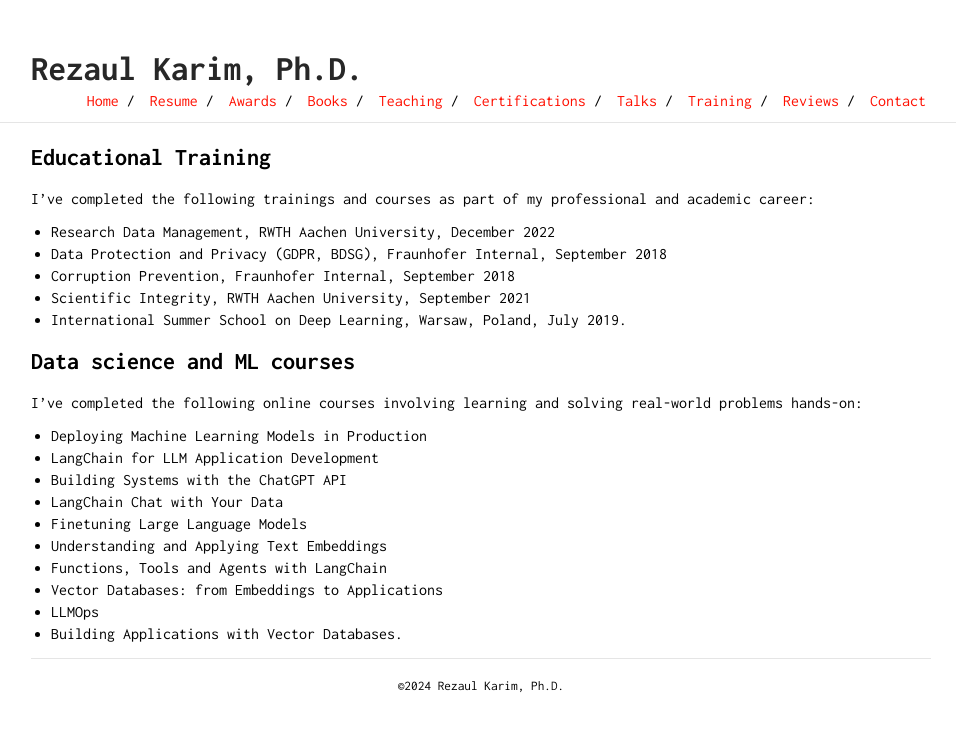
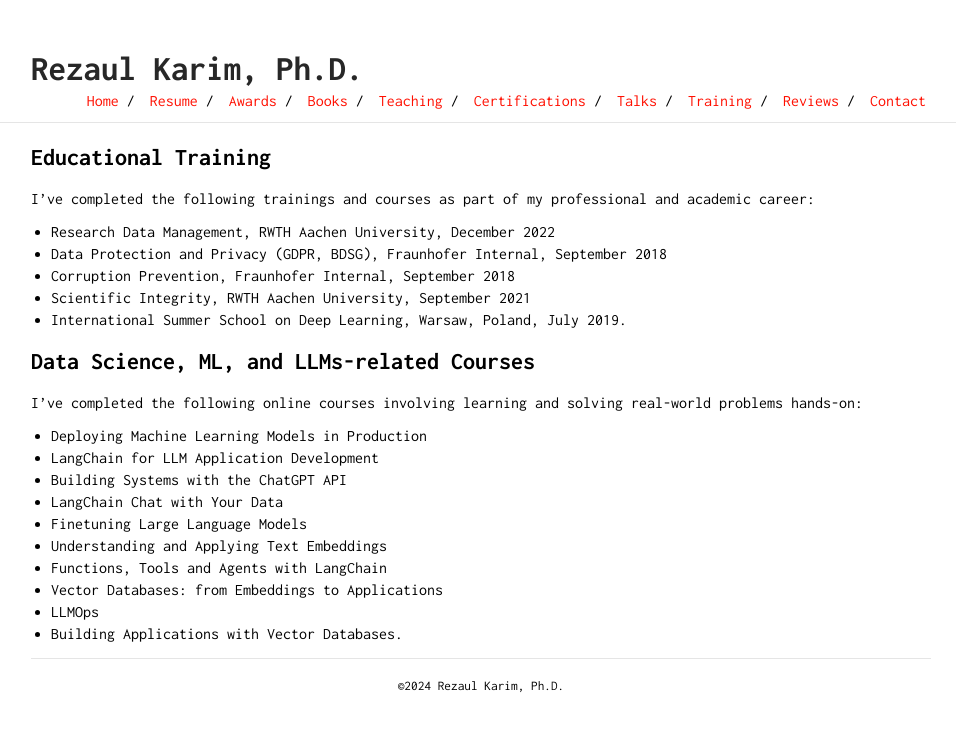
Before and after one commit to rezacsedu/rezacsedu.github.io, a Jekyll site: the page built from training.md, in a window 1280 px wide. Shown: the top 732 px of the page, without its empty margins (159-1115 px from the left). Built offline with Jekyll 4.4.1, drawn with Linux system fonts in a browser that asks for light colours; our own code applies the rules of GitHub Pages for plain Markdown files.

Commit message:
Update training.md

```diff
--- a/training.md
+++ b/training.md
@@ -7,7 +7,7 @@ I've completed the following trainings and courses as part of my professional an
   - Scientific Integrity, RWTH Aachen University, September 2021
   - International Summer School on Deep Learning, Warsaw, Poland, July 2019.
 
-## Data science and ML courses
+## Data Science, ML, and LLMs-related Courses
   I've completed the following online courses involving learning and solving real-world problems hands-on:
 
   - Deploying Machine Learning Models in Production
```
